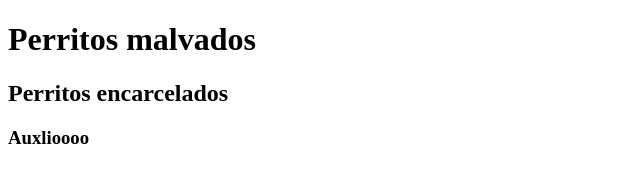
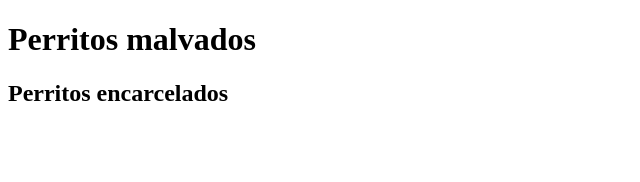
Before and after one commit to XebaxSx/071221, a plain HTML site: page index.html in a window 1280 px wide. Shown: the whole page, without its empty margins (0-640 px from the left). Drawn offline with Linux system fonts and the light colour scheme.

Commit message:
Commit de test

```diff
--- a/index.html
+++ b/index.html
@@ -7,6 +7,6 @@
   <body>
     <h1>Perritos malvados</h1>
     <h2>Perritos encarcelados</h2>
-    <h3>Auxlioooo </h3>
+    <h3> </h3>
   </body>
 </html>
```
